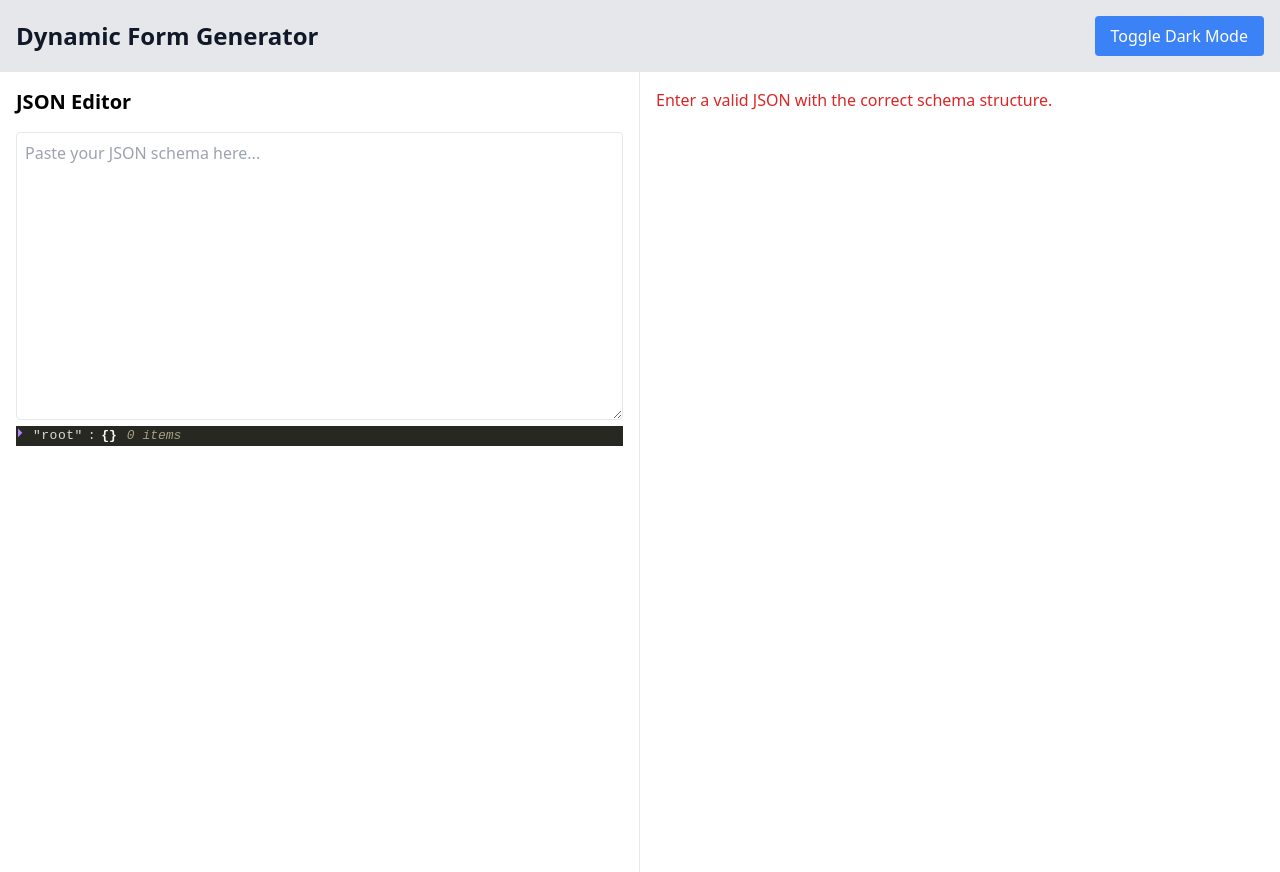
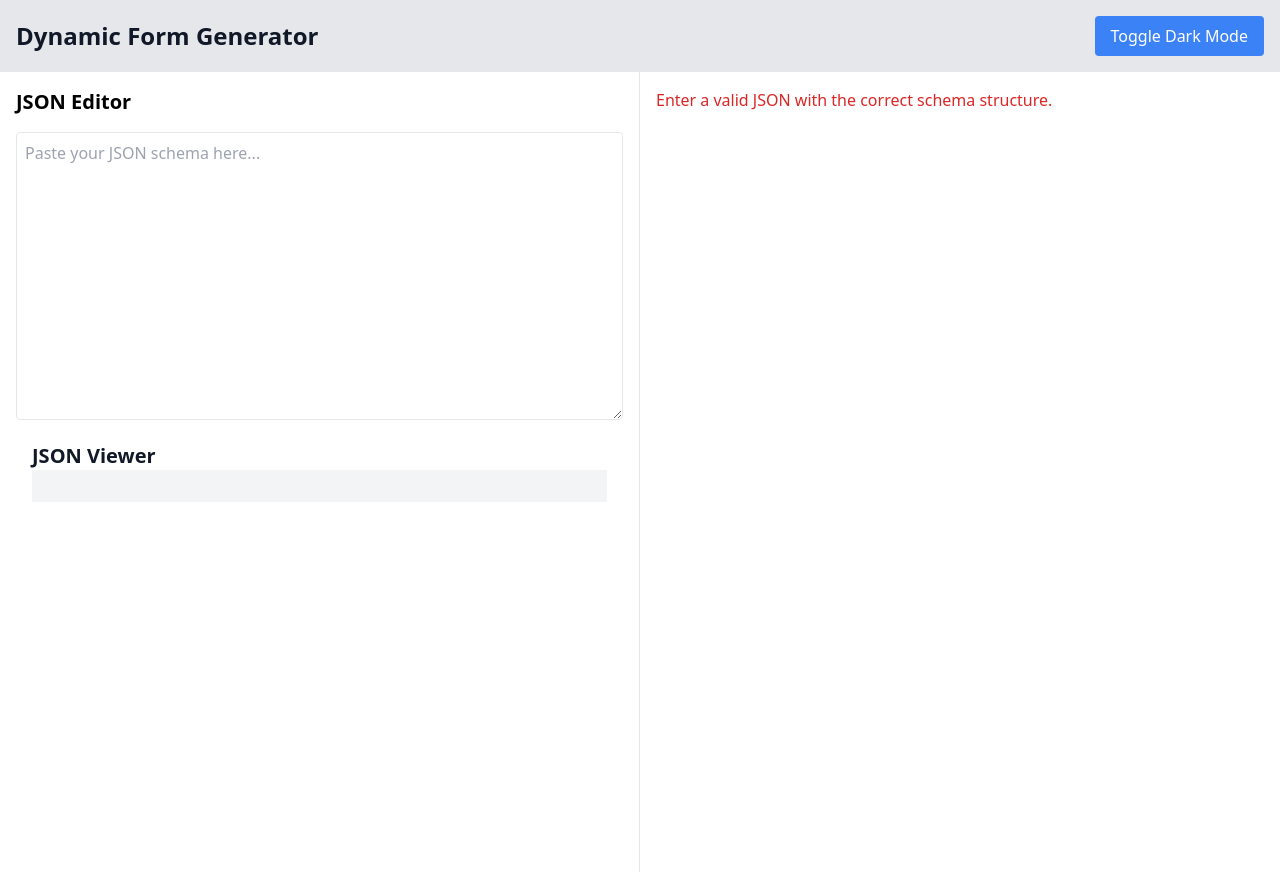
Before and after one commit to Ganesh-Devops-Trainee/Json-Project, a React (Create React App) app in the folder dynamic-form-generator/: page / in a window 1280 px wide. Built offline with nearby package versions, Linux system fonts and the light colour scheme.

Commit message:
Update JsonEditor.tsx

```diff
--- a/dynamic-form-generator/src/components/JsonEditor.tsx
+++ b/dynamic-form-generator/src/components/JsonEditor.tsx
@@ -1,5 +1,4 @@
 import React, { useState } from "react";
-import ReactJson from "react-json-view";
 
 interface JsonEditorProps {
   json: string;
@@ -41,7 +40,13 @@ const JsonEditor: React.FC<JsonEditorProps> = ({ json, onChange }) => {
       >
         Copy JSON
       </button> */}
-      <ReactJson src={json ? JSON.parse(json) : {}} theme="monokai" />
+      {/* <ReactJson src={json ? JSON.parse(json) : {}} theme="monokai" /> */}
+      <div className="p-4 bg-white dark:bg-gray-800">
+      <h3 className="text-xl font-bold text-gray-900 dark:text-white">JSON Viewer</h3>
+      <pre className="bg-gray-100 dark:bg-gray-700 p-4 text-sm">
+        {json}
+      </pre>
+    </div>
     </div>
   );
 };
```
